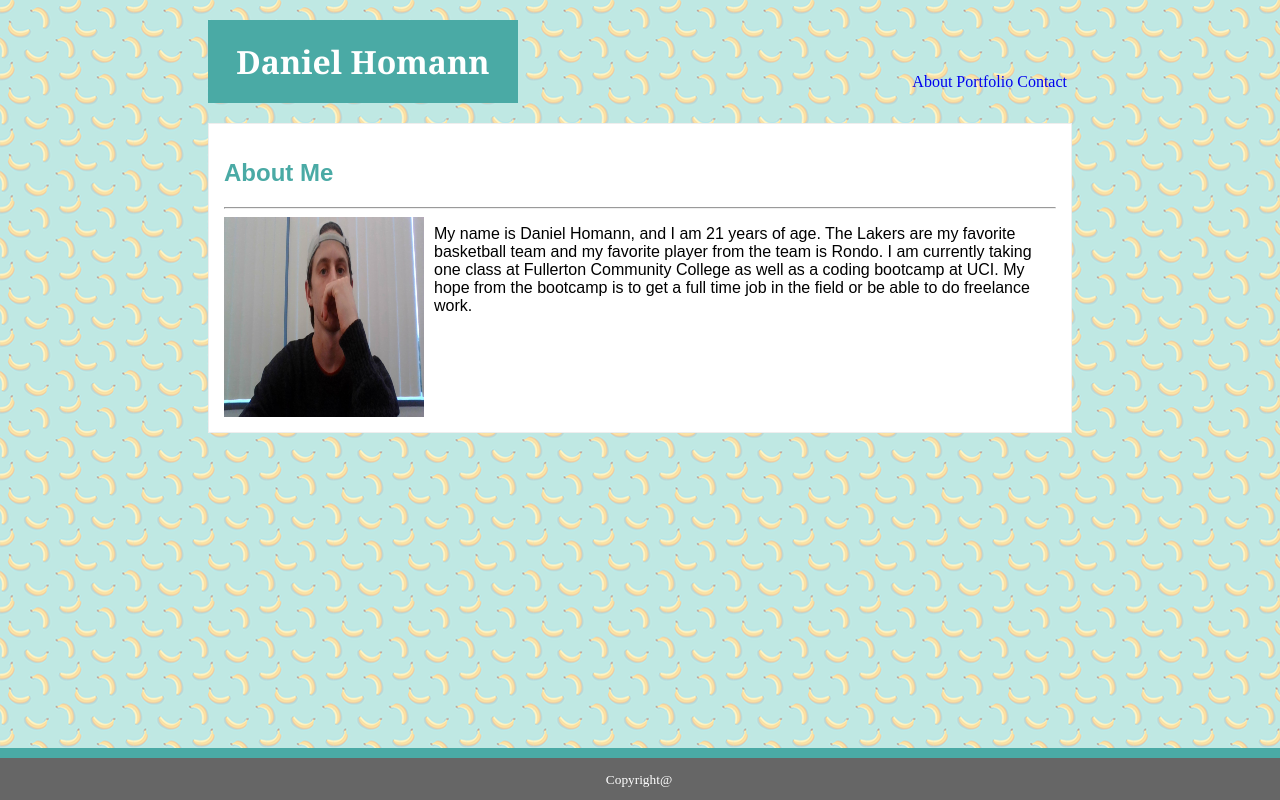
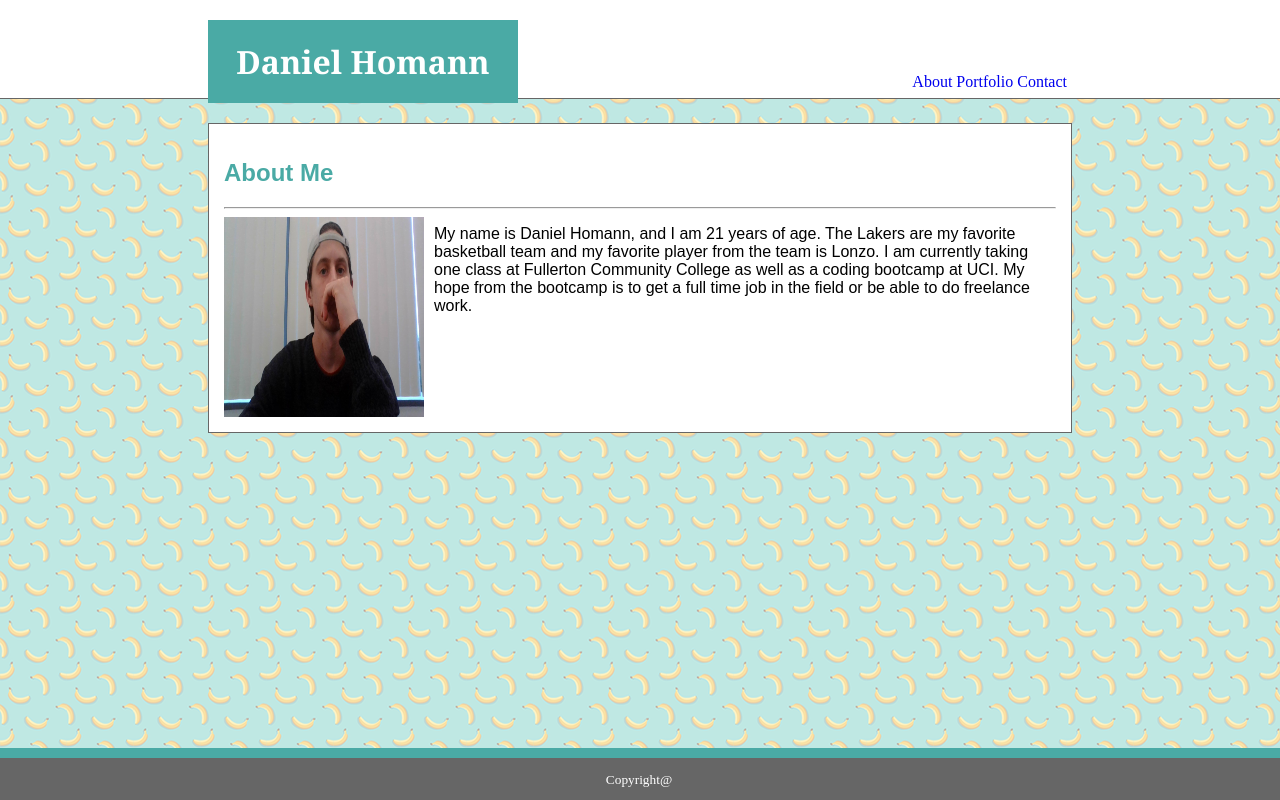
Before and after one commit to danielhomann4/Basic-Portfolio, a plain HTML site: page index.html in a window 1280 px wide. Drawn offline with Linux system fonts and the light colour scheme.

Commit message:
white at the top

```diff
--- a/Assets/css/style.css
+++ b/Assets/css/style.css
@@ -28,6 +28,7 @@ a {
 
  #name {
      margin: 20px 200px 20px 200px;
+     z-index: 1;
  }
 
  .about {
@@ -37,6 +38,7 @@ a {
      background-color: #fff;
      border: 1px solid #eee;
      overflow: auto;
+     border: ridge 1px #666666;
  }
 
  body{
@@ -188,3 +190,21 @@ a {
  #me{
      float: right;
  }
+
+
+ #line2{
+    text-align: center;
+    width: 100%;
+    height: 105px;
+    padding: 1px;
+    -moz-border-radius: 35px;
+    background-color: #ffffff;
+    position: fixed;
+    top: 0;
+    margin-left: auto;
+    margin-right: auto;
+    font-size: 10pt;
+    margin: -10px;
+    border: ridge 1px #666666;
+    z-index: -1;
+ }
--- a/index.html
+++ b/index.html
@@ -8,6 +8,7 @@
     <link rel="stylesheet" href="./Assets/css/style.css">
 </head>
 <body>
+    <div id=line2></div>
     <div>
     <h1 id="name">Daniel Homann</h1>
     <nav class="pages">
@@ -21,7 +22,7 @@
         <hr>
         <img src="Assets/images/WIN_20181022_17_57_38_Pro.jpg" alt=me width= "200px" height="200px" id="img">
             <p id="">My name is Daniel Homann, and I am 21 years of age.  The Lakers are my favorite basketball team
-            and my favorite player from the team is Rondo.  I am currently taking one class at Fullerton
+            and my favorite player from the team is Lonzo.  I am currently taking one class at Fullerton
             Community College as well as a coding bootcamp at UCI.  My hope from the bootcamp is to get
             a full time job in the field or be able to do freelance work.
         </p>
```
